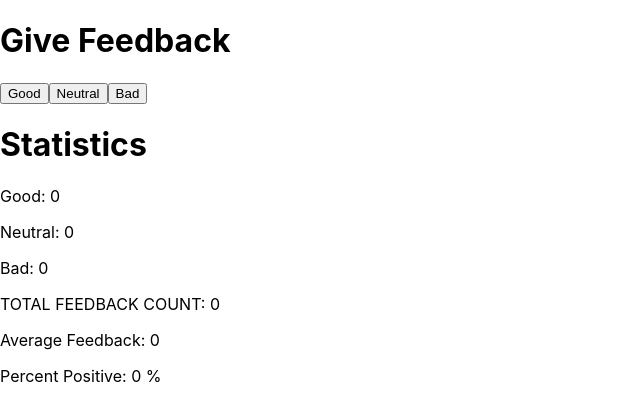
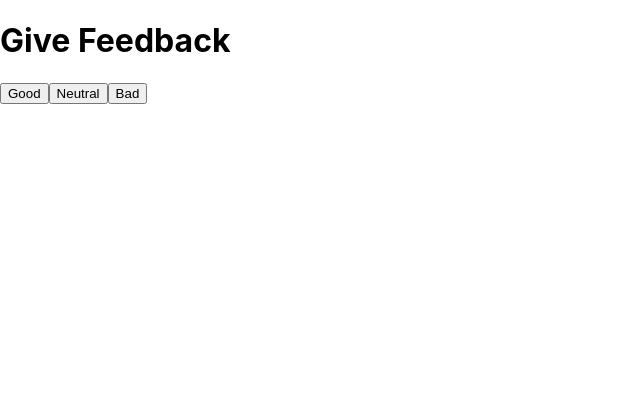
Before and after one commit to lirobinxc/fullstack-helsinki, a React (Create React App) app in the folder part-01-react/: page / in a window 1280 px wide. Shown: the top 420 px of the page, without its empty margins (0-640 px from the left). Built offline with nearby package versions, Linux system fonts and the light colour scheme.

Commit message:
refactored Statistics componenent and made it dynamic

```diff
--- a/part-01-react/src/App.js
+++ b/part-01-react/src/App.js
@@ -7,13 +7,21 @@ export default function App() {
   const [feedbackNeutral, setFeedbackNeutral] = useState(0);
   const [feedbackBad, setFeedbackBad] = useState(0);
 
+  let stats;
+  const displayStats = () => {
+    if (feedbackGood > 0 || feedbackNeutral > 0 || feedbackBad > 0) {
+      stats = <Statistics good={feedbackGood} neutral={feedbackNeutral} bad={feedbackBad}/>
+    }
+  }
+  displayStats()
+
   return (
     <div>
       <h1>Give Feedback</h1>
       <Button onClick={() => setFeedbackGood(feedbackGood + 1)} text="Good" />
       <Button onClick={() => setFeedbackNeutral(feedbackNeutral + 1)} text="Neutral" />
       <Button onClick={() => setFeedbackBad(feedbackBad + 1)} text="Bad" />
-      <Statistics good={feedbackGood} neutral={feedbackNeutral} bad={feedbackBad}/>
+      {stats}
     </div>
   )
 }
```
Also changed, not shown: 1 other file (tests, documents, lock files or other folders).
